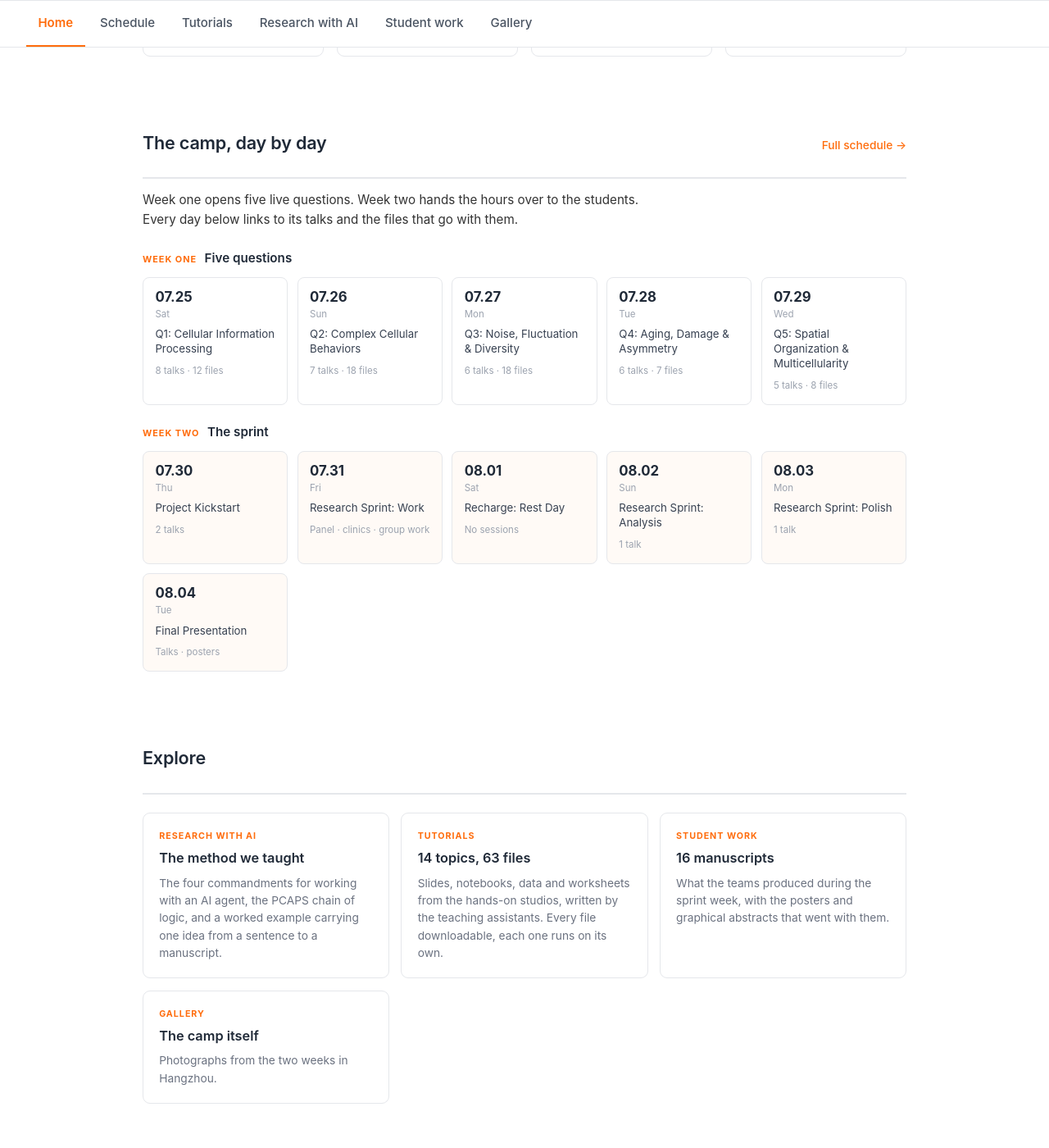
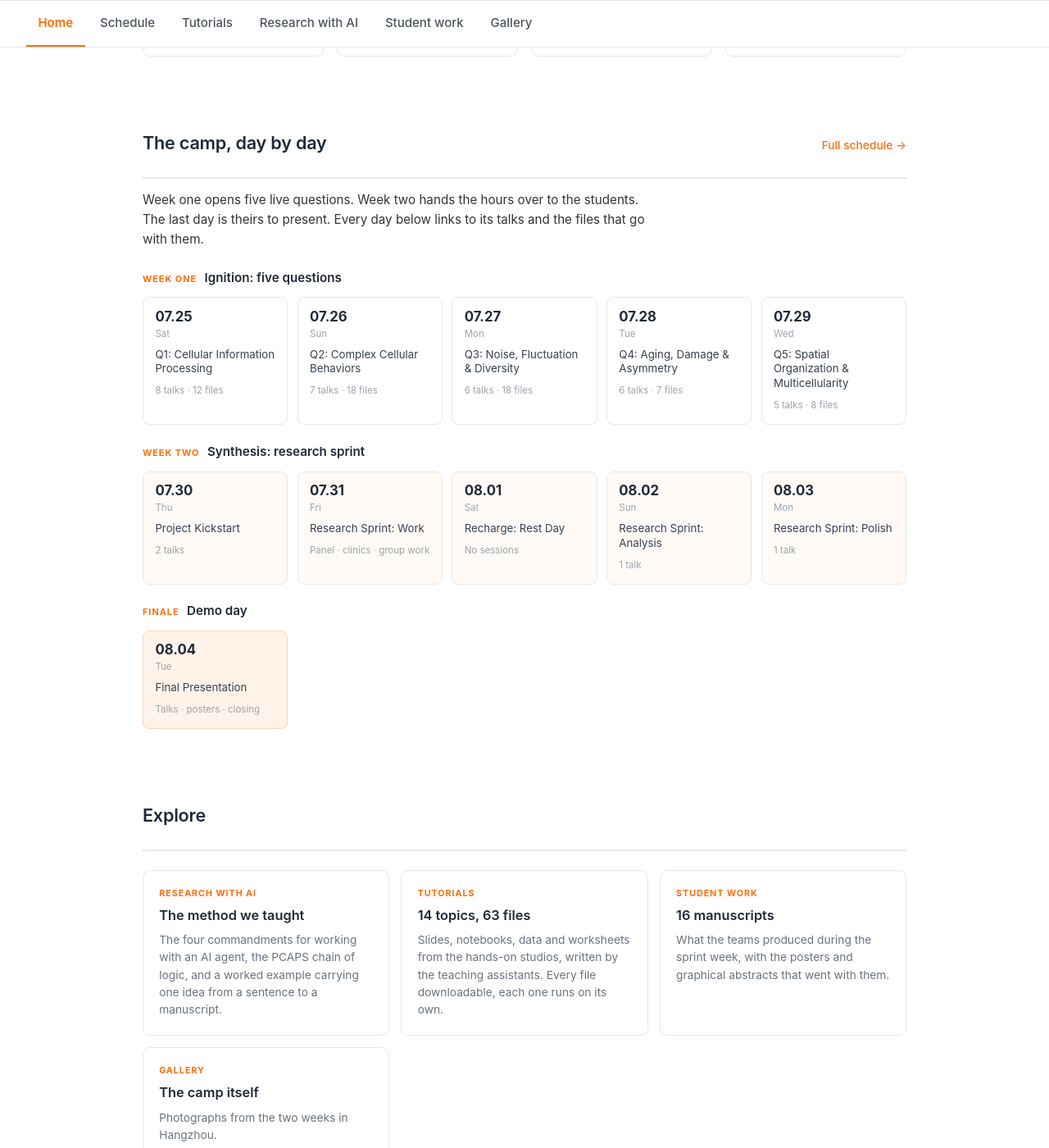
Before and after one commit to pebble-biofusion/pebble-biofusion.github.io, a Jekyll site: the page built from index.md, in a window 1280 px wide and 1400 px high, scrolled down 1120 px. Shown: the whole window at 82% size. Built offline with Jekyll 4.4.1, drawn with Linux system fonts in a browser that asks for light colours.

Commit message:
Name the phases, and give demo day its own row (#3)
Keeps the camp's original vocabulary where it works as description rather than
as navigation. Week one is "Ignition: five questions", week two is "Synthesis:
research sprint", so a reader meets the words Ignition and Synthesis with their
meaning attached instead of having to guess them from a nav bar.

August 4 moves out of the sprint into a phase of its own, "Finale / Demo day",
since presenting is not sprinting. It gets its own tint on the calendar.

Co-authored-by: Claude Opus 5 (1M context) <noreply@anthropic.com>

```diff
--- a/_data/schedule.json
+++ b/_data/schedule.json
@@ -642,13 +642,13 @@
   {
    "date": "08.04",
    "weekday": "Tuesday",
-   "phase": "sprint",
+   "phase": "finale",
    "date_full": "2026-08-04",
    "theme": "Final Presentation",
    "talks": [],
    "description": "The finale: team talks in the morning, posters after lunch, then the closing ceremony and checkout.",
    "note": "Group presentations, poster session and closing ceremony. What the teams produced is on the Student work page.",
-   "cal_label": "Talks &middot; posters"
+   "cal_label": "Talks &middot; posters &middot; closing"
   }
  ]
 }
--- a/index.md
+++ b/index.md
@@ -118,9 +118,10 @@ layout: default
       <a class="more" href="{{ site.baseurl }}/workshop/schedule/">Full schedule &rarr;</a>
     </div>
     <p class="sec-lede">Week one opens five live questions. Week two hands the hours over to the
-    students. Every day below links to its talks and the files that go with them.</p>
+    students. The last day is theirs to present. Every day below links to its talks and the files
+    that go with them.</p>
     <div class="cal">
-      <div class="cal-phase"><span>Week one</span><b>Five questions</b></div>
+      <div class="cal-phase"><span>Week one</span><b>Ignition: five questions</b></div>
       <div class="cal-row">
         <a class="cal-day questions" href="{{ site.baseurl }}/workshop/schedule/#d0725">
           <span class="cd">07.25</span>
@@ -153,7 +154,7 @@ layout: default
           <span class="cn">5 talks &middot; 8 files</span>
         </a>
       </div>
-      <div class="cal-phase"><span>Week two</span><b>The sprint</b></div>
+      <div class="cal-phase"><span>Week two</span><b>Synthesis: research sprint</b></div>
       <div class="cal-row">
         <a class="cal-day sprint" href="{{ site.baseurl }}/workshop/schedule/#d0730">
           <span class="cd">07.30</span>
@@ -185,11 +186,14 @@ layout: default
           <span class="ct">Research Sprint: Polish</span>
           <span class="cn">1 talk</span>
         </a>
-        <a class="cal-day sprint" href="{{ site.baseurl }}/workshop/schedule/#d0804">
+      </div>
+      <div class="cal-phase"><span>Finale</span><b>Demo day</b></div>
+      <div class="cal-row">
+        <a class="cal-day finale" href="{{ site.baseurl }}/workshop/schedule/#d0804">
           <span class="cd">08.04</span>
           <span class="cw">Tue</span>
           <span class="ct">Final Presentation</span>
-          <span class="cn">Talks &middot; posters</span>
+          <span class="cn">Talks &middot; posters &middot; closing</span>
         </a>
       </div>
     </div>
@@ -548,6 +552,7 @@ layout: default
   .cal-day:hover { border-color: #FF6C0C; transform: translateY(-2px);
     box-shadow: 0 4px 12px rgba(255, 108, 12, 0.10); }
   .cal-day.sprint { background: #fffaf6; }
+  .cal-day.finale { background: #fff3e9; border-color: #fbd5b5; }
   .cal-day .cd { font-size: 1.05rem; font-weight: 660; color: #1f2937; line-height: 1.15; }
   .cal-day .cw { font-size: 0.72rem; color: #9ca3af; }
   .cal-day .ct { font-size: 0.83rem; color: #374151; margin-top: 0.35rem; line-height: 1.35; }
```
Also changed, not shown: _tools/build_pages.py (+8 -3 lines), workshop/schedule.md (+10 -2 lines).
